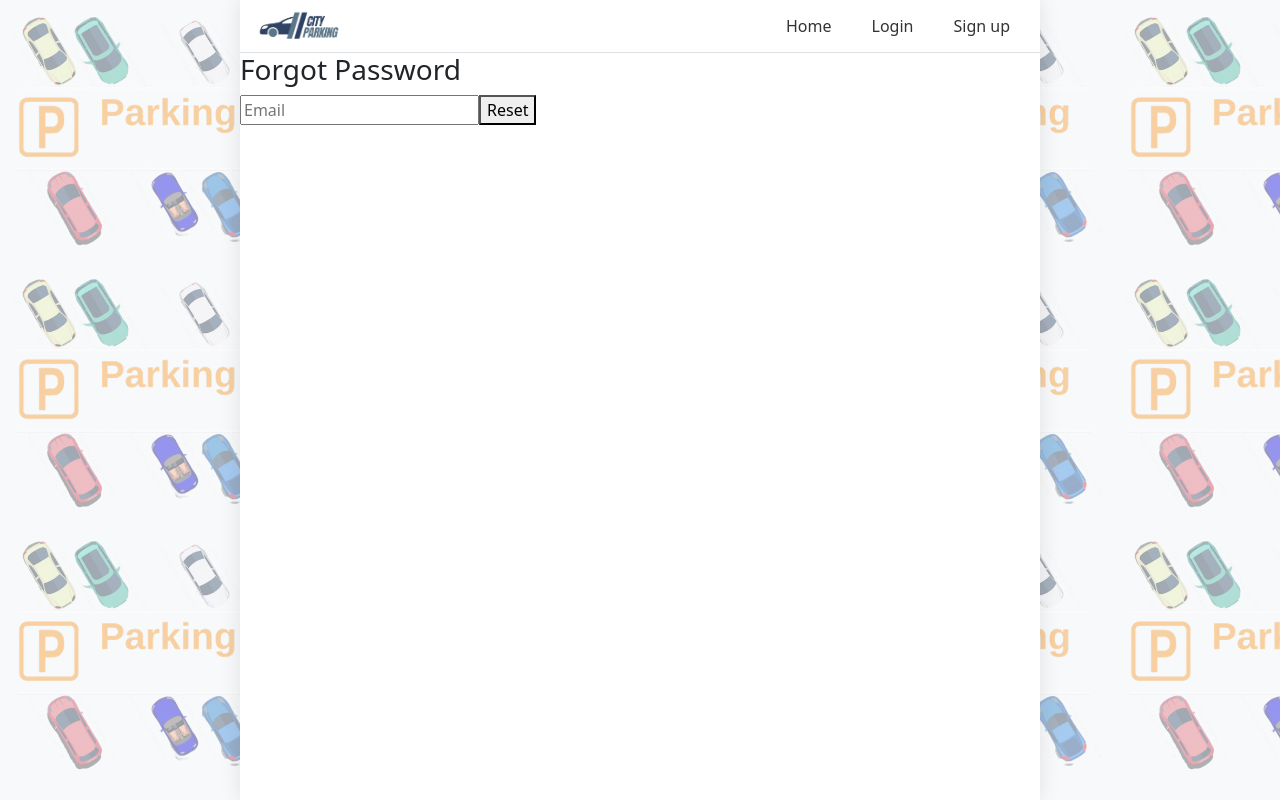
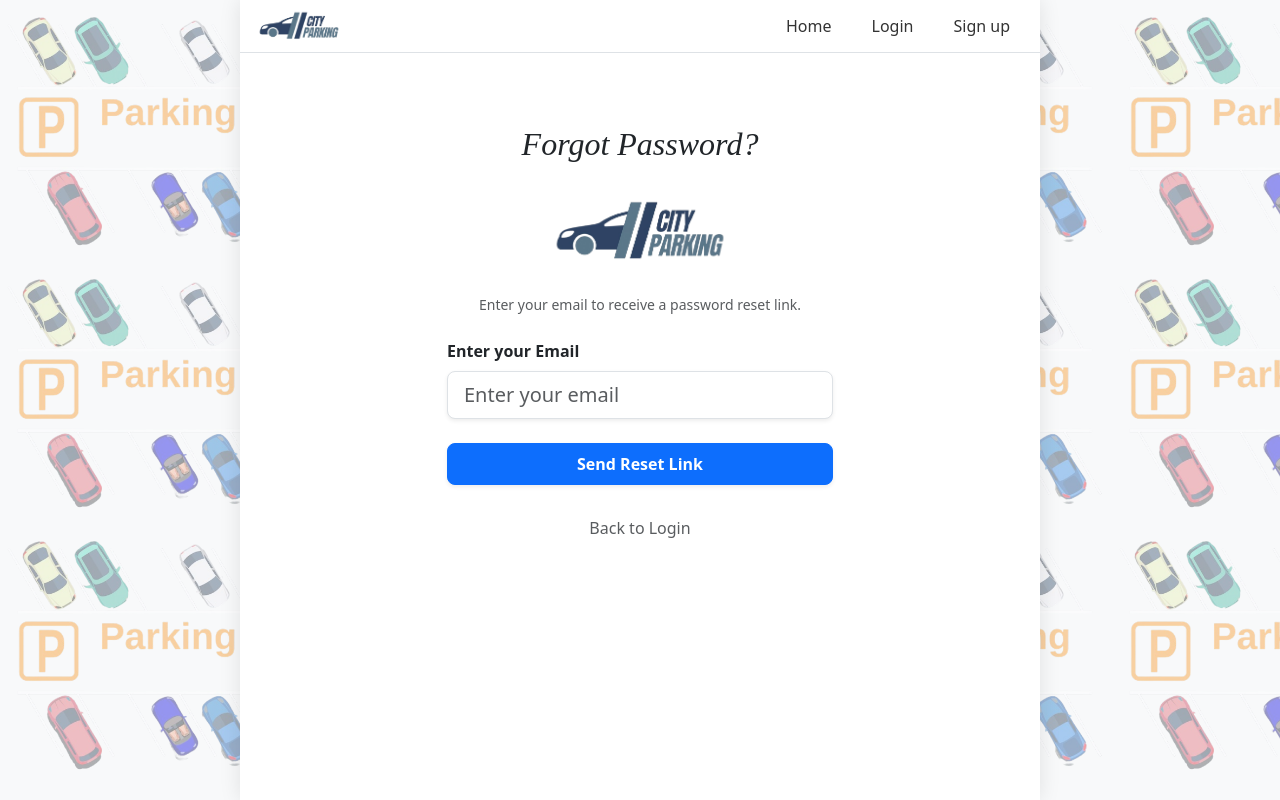
Before and after one commit to maruf119459/smart-parking-frontend, a React (Create React App) app: page /forgot in a window 1280 px wide. Built offline with nearby package versions, Linux system fonts and the light colour scheme; no server answers.

Commit message:
Add Forgot Password Page Style

```diff
--- a/src/pages/ForgotPassword.jsx
+++ b/src/pages/ForgotPassword.jsx
@@ -1,20 +1,121 @@
 import { sendPasswordResetEmail } from "firebase/auth";
 import { auth } from "../firebase";
-import { useState } from "react";
+import { useState, useEffect } from "react";
+import { toast, ToastContainer } from "react-toastify";
+import "react-toastify/dist/ReactToastify.css";
+import { useNavigate } from "react-router-dom";
+import logo from "../assets/loading_img.png";
+import { BounceLoader } from "react-spinners";
 
 export default function ForgotPassword() {
   const [email, setEmail] = useState("");
+  const [loading, setLoading] = useState(false);
+  const [initialPageLoad, setInitialPageLoad] = useState(true);
+  const navigate = useNavigate();
 
-  const reset = async () => {
-    await sendPasswordResetEmail(auth, email);
-    alert("Reset email sent");
+  useEffect(() => {
+    const timer = setTimeout(() => {
+      setInitialPageLoad(false);
+    }, 1000);
+    return () => clearTimeout(timer);
+  }, []);
+
+  const reset = async (e) => {
+    e.preventDefault();
+
+    if (!email) {
+      toast.error("Please enter your email address.");
+      return;
+    }
+
+    setLoading(true);
+    try {
+      await sendPasswordResetEmail(auth, email);
+      toast.success("Password reset email sent! Check your inbox.");
+      setTimeout(() => navigate("/login"), 3000);
+    } catch (error) {
+      console.error(error);
+      if (error.code === "auth/user-not-found") {
+        toast.error("No account found with this email.");
+      } else {
+        toast.error("Failed to send reset email. Please try again.");
+      }
+    } finally {
+      setLoading(false);
+    }
   };
 
+  if (initialPageLoad) {
+    return (
+      <div
+        style={{
+          height: "80vh",
+          display: "flex",
+          flexDirection: "column",
+          justifyContent: "center",
+          alignItems: "center",
+        }}
+      >
+        <img
+          src={logo}
+          alt="City Parking Logo"
+          style={{ width: "220px", marginBottom: "20px" }}
+        />
+        <BounceLoader color="#6199ff" size={50} />
+      </div>
+    );
+  }
+
   return (
-    <>
-      <h3>Forgot Password</h3>
-      <input placeholder="Email" onChange={e => setEmail(e.target.value)} />
-      <button onClick={reset}>Reset</button>
-    </>
+    <div className="container d-flex justify-content-center align-items-center pt-5">
+      <ToastContainer position="top-center" autoClose={3000} />
+
+      <div className=" p-4 rounded-4 border-0" style={{ maxWidth: "450px", width: "100%" }}>
+        {loading ? (
+          <div className="text-center py-5">
+            <img src={logo} alt="Loading..." className="img-fluid mb-3" style={{ width: "80px" }} />
+            <p className="text-muted fw-bold">Sending reset link...</p>
+          </div>
+        ) : (
+          <div className="px-2">
+            <div className="text-center mb-4">
+              <h2 style={{ fontFamily: 'serif', fontStyle: 'italic' }}>Forgot Password?</h2>
+              <img src={logo} alt="City Parking" className="img-fluid my-4" style={{ width: "200px" }} />
+              <p className="text-muted small">Enter your email to receive a password reset link.</p>
+            </div>
+
+            <form onSubmit={reset}>
+              <div className="mb-4">
+                <label className="form-label fw-bold">Enter your Email</label>
+                <input
+                  type="email"
+                  className="form-control form-control-lg border shadow-sm"
+                  placeholder="Enter your email"
+                  value={email}
+                  onChange={e => setEmail(e.target.value)}
+                  required
+                />
+              </div>
+
+              <button
+                type="submit"
+                className="btn btn-primary w-100 rounded-3 fw-bold py-2 shadow-sm"
+              >
+                Send Reset Link
+              </button>
+            </form>
+
+            <div className="text-center mt-4">
+              <button
+                onClick={() => navigate("/login")}
+                className="btn btn-link text-decoration-none small text-muted"
+              >
+                Back to Login
+              </button>
+            </div>
+          </div>
+        )}
+      </div>
+    </div>
   );
 }
--- a/src/pages/Home.jsx
+++ b/src/pages/Home.jsx
@@ -2,7 +2,7 @@
 import axios from "axios";
 import { useAuth } from "../AuthContext";
 import { socket } from "../socket";
-import { Sun } from "lucide-react";
+import { Sun,Moon } from "lucide-react";
 import { toast, ToastContainer } from "react-toastify";
 import "react-toastify/dist/ReactToastify.css";
 
@@ -47,6 +47,7 @@
     const [charges, setCharges] = useState([]);
     const [ongoingParking, setOngoingParking] = useState([]);
     const [rules, setRules] = useState([]);
+const[isDay, setIsDay] = useState(true);
 
     useEffect(() => {
         const timer = setInterval(() => setCurrentTime(new Date()), 1000);
@@ -57,6 +58,7 @@
 
         axios.get("http://localhost:5000/api/vehicle-types-and-charges").then(res => setCharges(res.data));
         axios.get("http://localhost:5000/api/rules-and-regulations").then(res => setRules(res.data));
+        setIsDay(currentTime.getHours() >= 6 && currentTime.getHours() < 18);
 
         return () => clearInterval(timer);
     }, []);
@@ -120,7 +122,7 @@
 
     return (
         <div className="container py-4" style={{ maxWidth: "900px" }}>
-            <ToastContainer position="top-right" autoClose={3000} />
+            <ToastContainer position="top-center" autoClose={3000} />
 
             {/* Banner Section */}
             <div className="position-relative text-white rounded-4 overflow-hidden mb-4 shadow-lg"
@@ -131,7 +133,14 @@
                     {weather && (
                         <div className="d-flex align-items-center gap-2">
                             <span className="fs-3 fw-bold">{weather.temperature}°C</span>
-                            <Sun size={32} />
+                            <span>
+                                {isDay ? (
+                        <Sun size={32} color="orange" />
+                    ) : (
+                        <Moon size={32} color="gray" />
+                    )}
+
+                            </span>
                         </div>
                     )}
                 </div>
```
